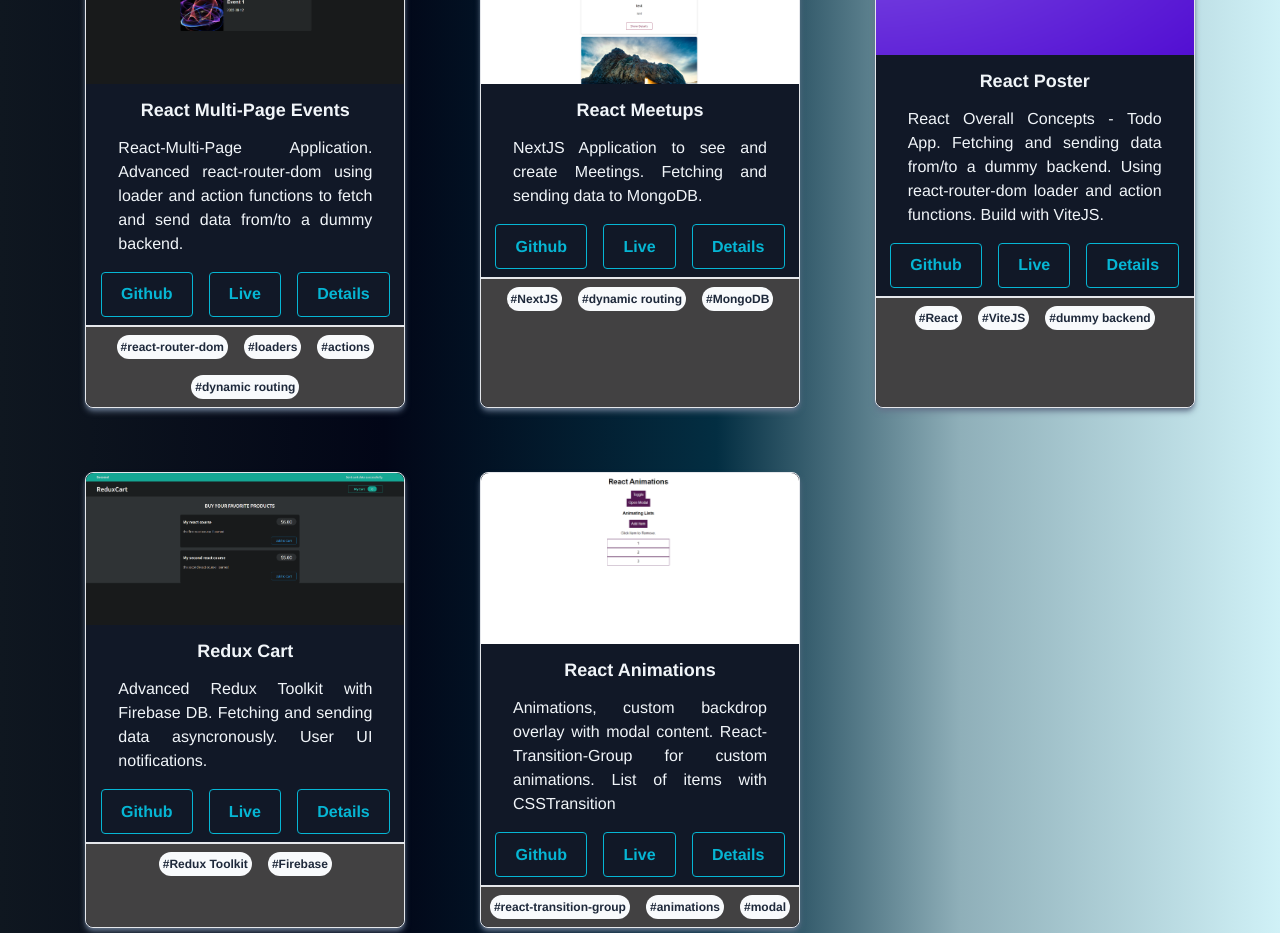
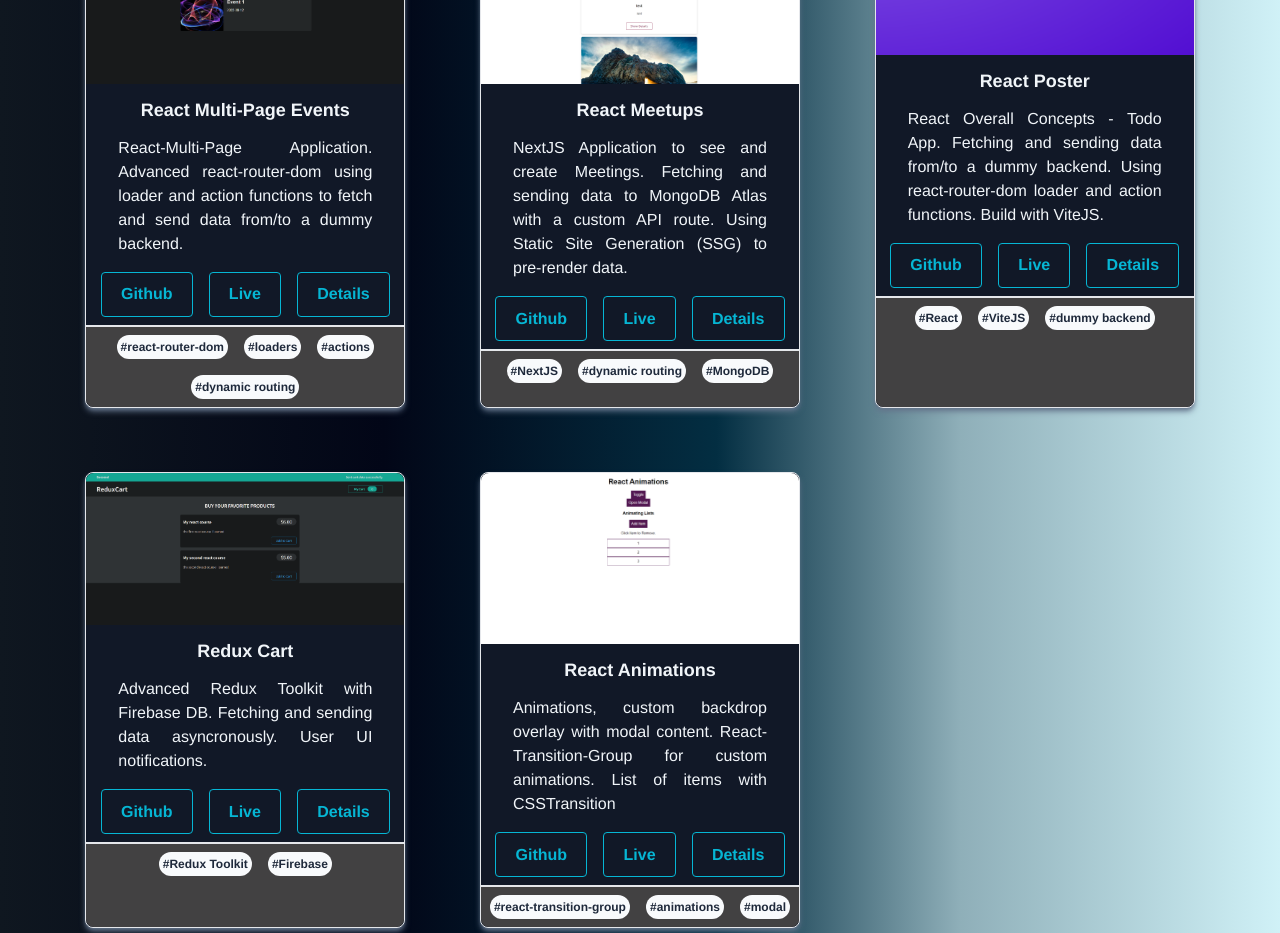
Before and after one commit to Compil3-sudo/Portofolio-CV, a React (Vite) app in the folder portofolio-cv/: page /projects in a window 1280 px wide. Shown: the part 840-1773 px from the top of the page. Built offline with nearby package versions, Linux system fonts and the light colour scheme.

Commit message:
Update projectsList.js

```diff
--- a/portofolio-cv/src/components/projects/projectsList.js
+++ b/portofolio-cv/src/components/projects/projectsList.js
@@ -80,12 +80,13 @@ const projectsList = [
   {
     imgSource: ReactMeetupsImage,
     title: "React Meetups",
-    text: "NextJS Application to see and create Meetings. Fetching and sending data to MongoDB.",
+    text: "NextJS Application to see and create Meetings. Fetching and sending data to MongoDB Atlas with a custom API route. Using Static Site Generation (SSG) to pre-render data.",
     github: "https://github.com/Compil3-sudo/Meetups-NextJs-Project",
     live: "https://meetups-nextjs-academind-project.vercel.app/",
     details: [
       "NextJS",
       "NextJS - navigation & hooks",
+      "Static Site Generation",
       "Server Side Rendering",
       "Dynamic Pages with Parameters",
       "Dynamic Routing - NextJS",
```
